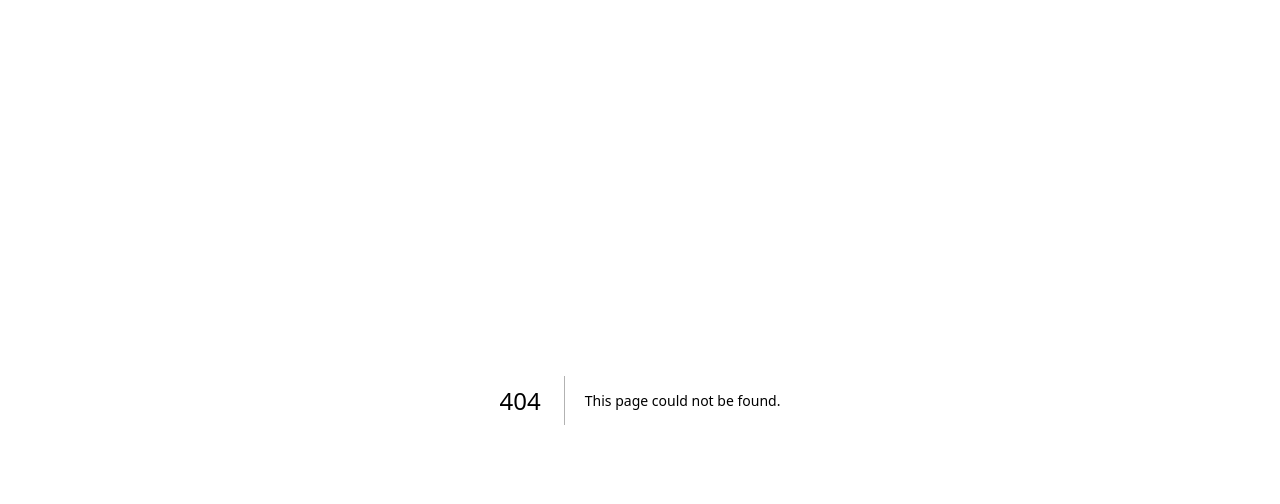
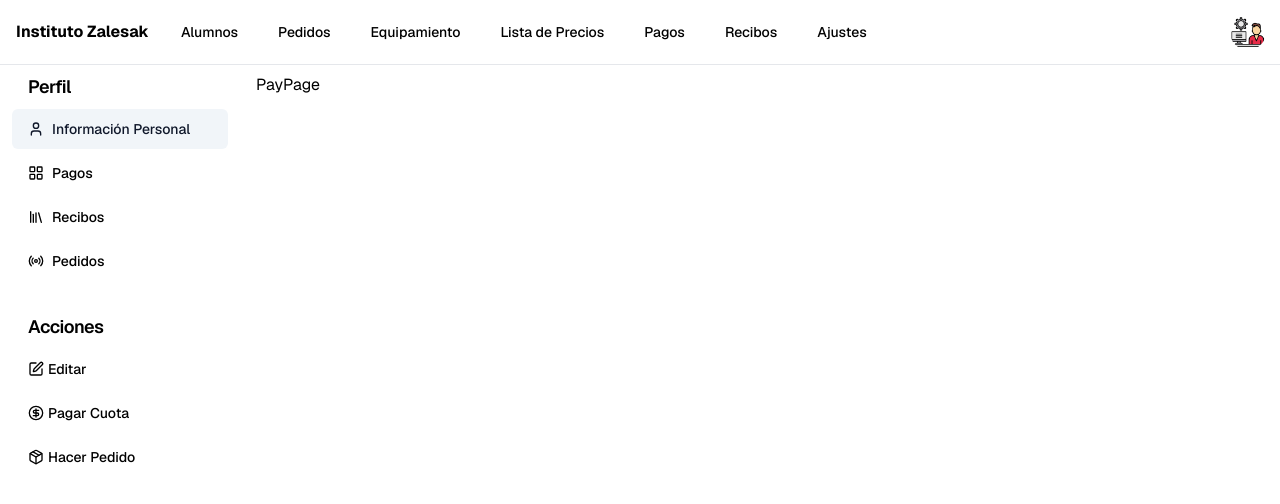
Before and after one commit to JavierPineyro/sistema-instituto-zalesak, a Next.js app: page /admin/alumnos/1/hacer-pedido in a window 1280 px wide. Before the commit this address had no page. Shown: the top 504 px of the page. Built offline with nearby package versions, Linux system fonts and the light colour scheme; no server answers; sample sign-in values are in the browser's storage.

Commit message:
Add new make payment page

```diff
--- /dev/null
+++ b/src/app/admin/alumnos/[id]/hacer-pedido/page.tsx
@@ -0,0 +1,13 @@
+type Props = {
+  params: {
+    id: string
+  }
+}
+
+export default function PayPage({ params }: Props) {
+  const id = Number(params.id)
+  console.log("ID hacer pedido page", id)
+  return (
+    <div>PayPage</div>
+  )
+}
```
